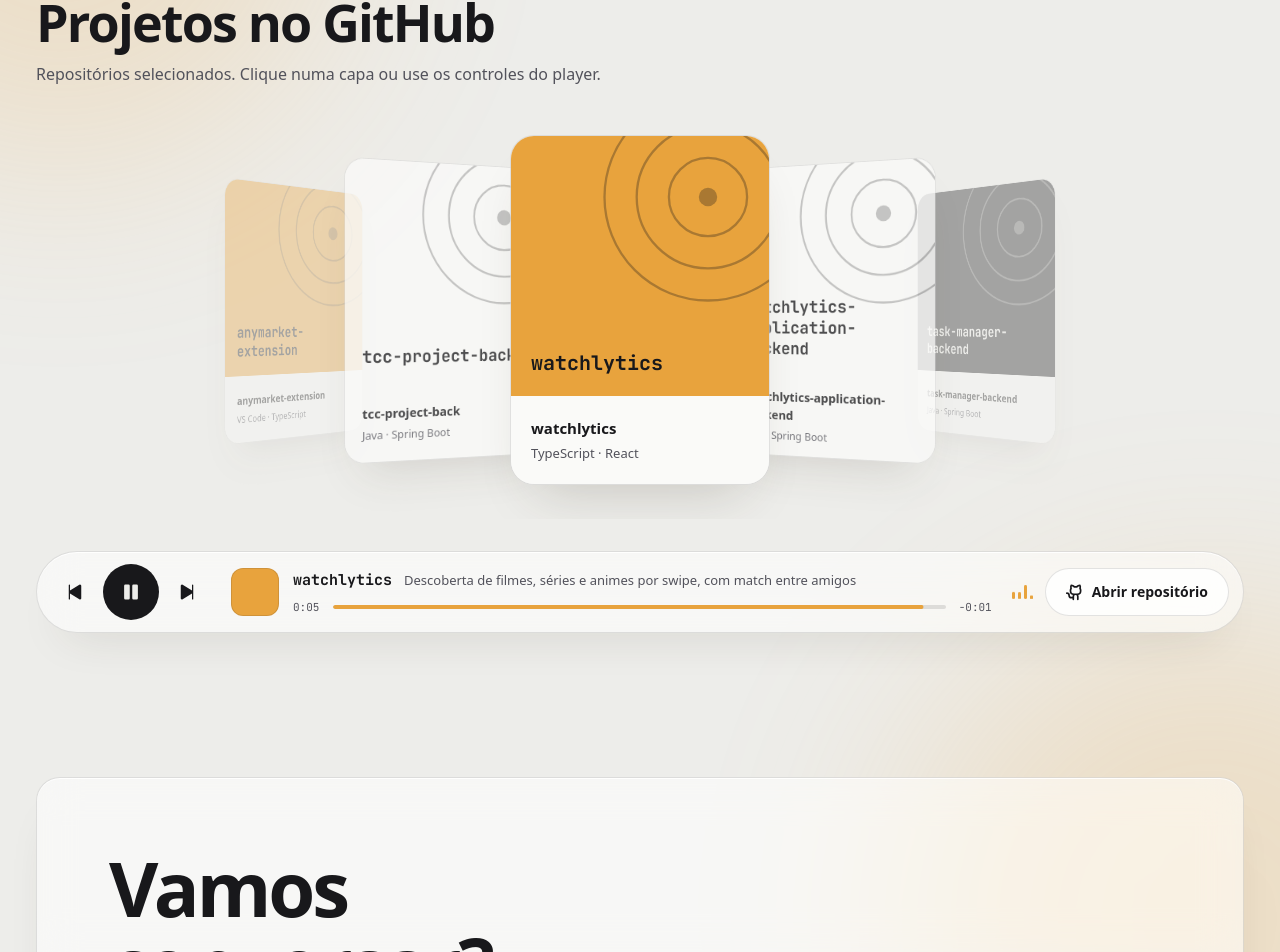
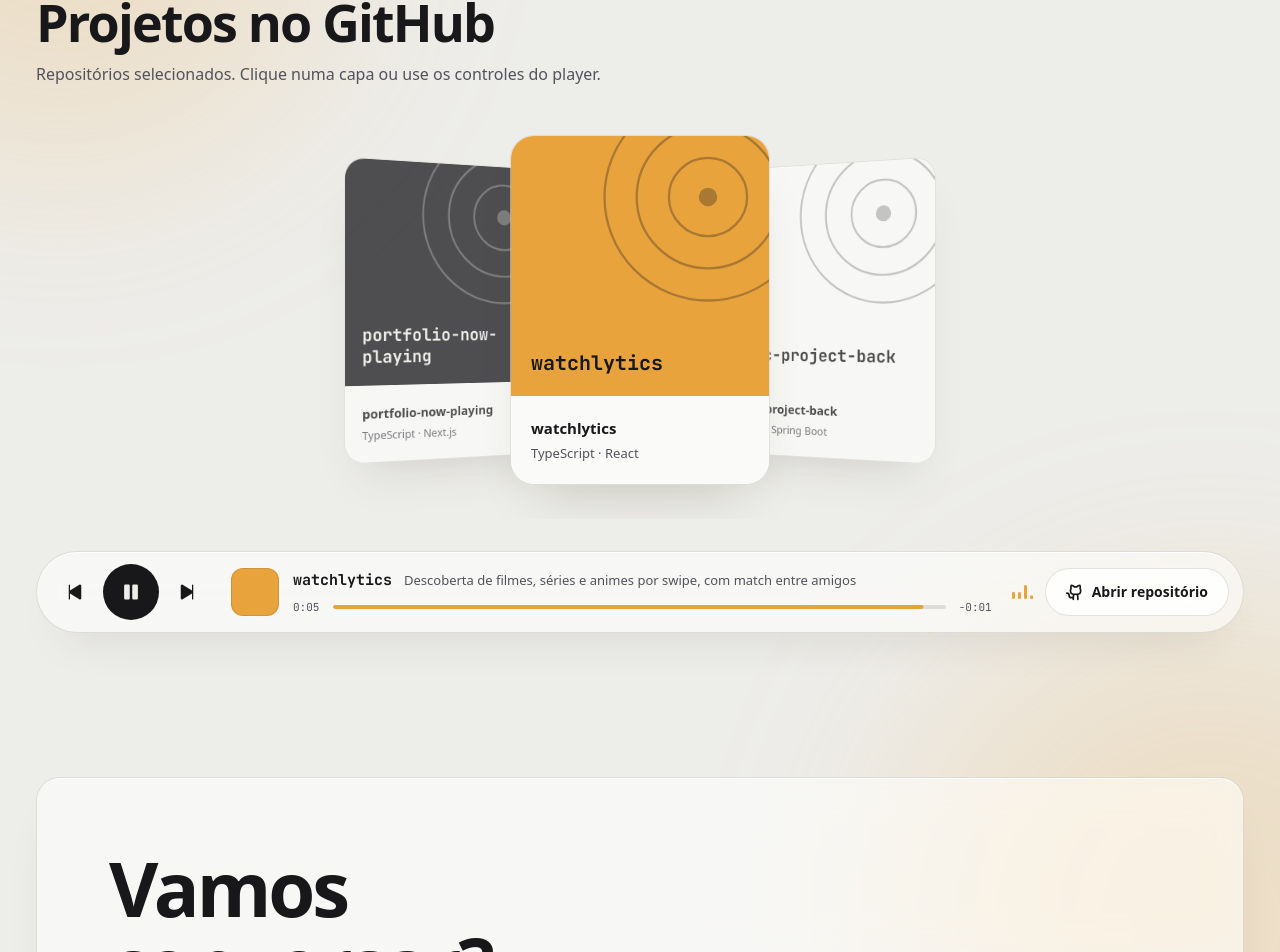
Before and after one commit to keizokita/portfolio-now-playing, a Next.js app: page / in a window 1280 px wide. Shown: the part 1641-2593 px from the top of the page. Built offline with nearby package versions, Linux system fonts and the light colour scheme; no server answers.

Commit message:
chore(content): drop deleted repos from fallback projects
Remove watchlytics-application-backend, anymarket-extension and
task-manager-backend, and add this portfolio as a fallback entry.

Co-Authored-By: Claude Opus 5.5 (1M context) <noreply@anthropic.com>

```diff
--- a/src/content/site.ts
+++ b/src/content/site.ts
@@ -64,9 +64,7 @@ export const site = {
   // A descrição daqui também substitui a do GitHub quando o nome do repositório bate.
   fallbackProjects: [
     { name: "watchlytics", description: "Descoberta de filmes, séries e animes por swipe, com match entre amigos", stack: ["TypeScript", "React"], url: "https://github.com/keizokita/watchlytics" },
-    { name: "watchlytics-application-backend", description: "Back-end de análise e descoberta de filmes sobre a API do TMDB", stack: ["Java", "Spring Boot"], url: "https://github.com/keizokita/watchlytics-application-backend" },
-    { name: "task-manager-backend", description: "Gestão de tarefas para times de desenvolvimento, com prioridades e progresso", stack: ["Java", "Spring Boot"], url: "https://github.com/keizokita/task-manager-backend" },
-    { name: "anymarket-extension", description: "Extensão do VS Code que ajuda a seguir os padrões do front-end da Anymarket", stack: ["VS Code", "TypeScript"], url: "https://github.com/keizokita/anymarket-extension" },
     { name: "tcc-project-back", description: "Back-end do trabalho de conclusão de curso em Sistemas de Informação", stack: ["Java", "Spring Boot"], url: "https://github.com/keizokita/tcc-project-back" },
+    { name: "portfolio-now-playing", description: "Este portfólio: um player de música com os projetos do GitHub no coverflow", stack: ["TypeScript", "Next.js"], url: "https://github.com/keizokita/portfolio-now-playing" },
   ] satisfies Project[],
 };
```
